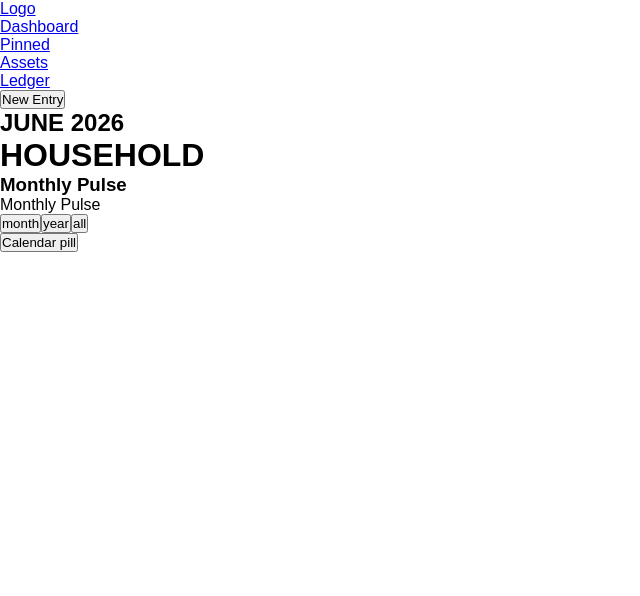
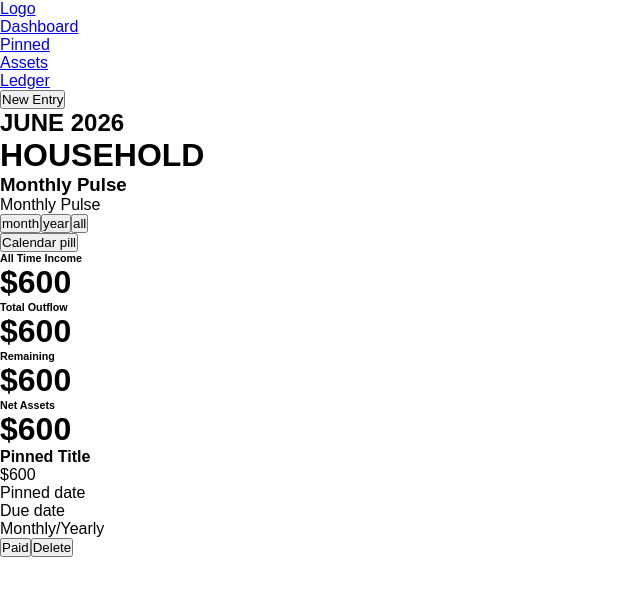
Before and after one commit to flo20/budget-app, a Next.js app: page / in a window 1280 px wide. Shown: the top 596 px of the page, without its empty margins (0-640 px from the left). Built offline with nearby package versions, Linux system fonts and the light colour scheme.

Commit message:
Add side section

```diff
--- a/src/app/page.js
+++ b/src/app/page.js
@@ -1,11 +1,15 @@
-import SubNav from "@/components/SubNav";
+import BudgetSummary from '@/components/BudgetSummary'
+import PinnedPayment from '@/components/PinnedPayment'
+import SubNav from '@/components/SubNav'
 
 export default function Home() {
 	return (
 		<>
 			<div>
-                <SubNav/>
-                </div>
+				<SubNav />
+				<BudgetSummary />
+				<PinnedPayment />
+			</div>
 		</>
 	)
 }
--- /dev/null
+++ b/src/components/AllocatedBudget.js
@@ -0,0 +1,6 @@
+
+export default function AllocatedBudget() {
+  return (
+    <div>AllocatedBudget</div>
+  )
+}
--- /dev/null
+++ b/src/components/BudgetSummary.js
@@ -0,0 +1,22 @@
+export default function BudgetSummary() {
+	return (
+		<>
+			<div>
+				<h6>All Time Income</h6>
+				<h1>$600</h1>
+			</div>
+			<div>
+				<h6>Total Outflow</h6>
+				<h1>$600</h1>
+			</div>
+			<div>
+				<h6>Remaining</h6>
+				<h1>$600</h1>
+			</div>
+			<div>
+				<h6>Net Assets</h6>
+				<h1>$600</h1>
+			</div>
+		</>
+	)
+}
--- /dev/null
+++ b/src/components/PinnedPayment.js
@@ -0,0 +1,20 @@
+export default function PinnedPayment() {
+	return (
+		<div>
+			<div>
+				<h4>Pinned Title</h4>
+				<p>$600</p>
+			</div>
+
+			<div>
+				<p>Pinned date</p>
+				<p>Due date</p>
+				<p>Monthly/Yearly</p>
+			</div>
+			<div>
+				<button>Paid</button>
+				<button>Delete</button>
+			</div>
+		</div>
+	)
+}
--- /dev/null
+++ b/src/components/Reminders.js
@@ -0,0 +1,3 @@
+export default function Reminders() {
+	return <div>Reminders/Budget Notes</div>
+}
```
Also changed, not shown: src/components/Target.js (added, +10 -0 lines).
